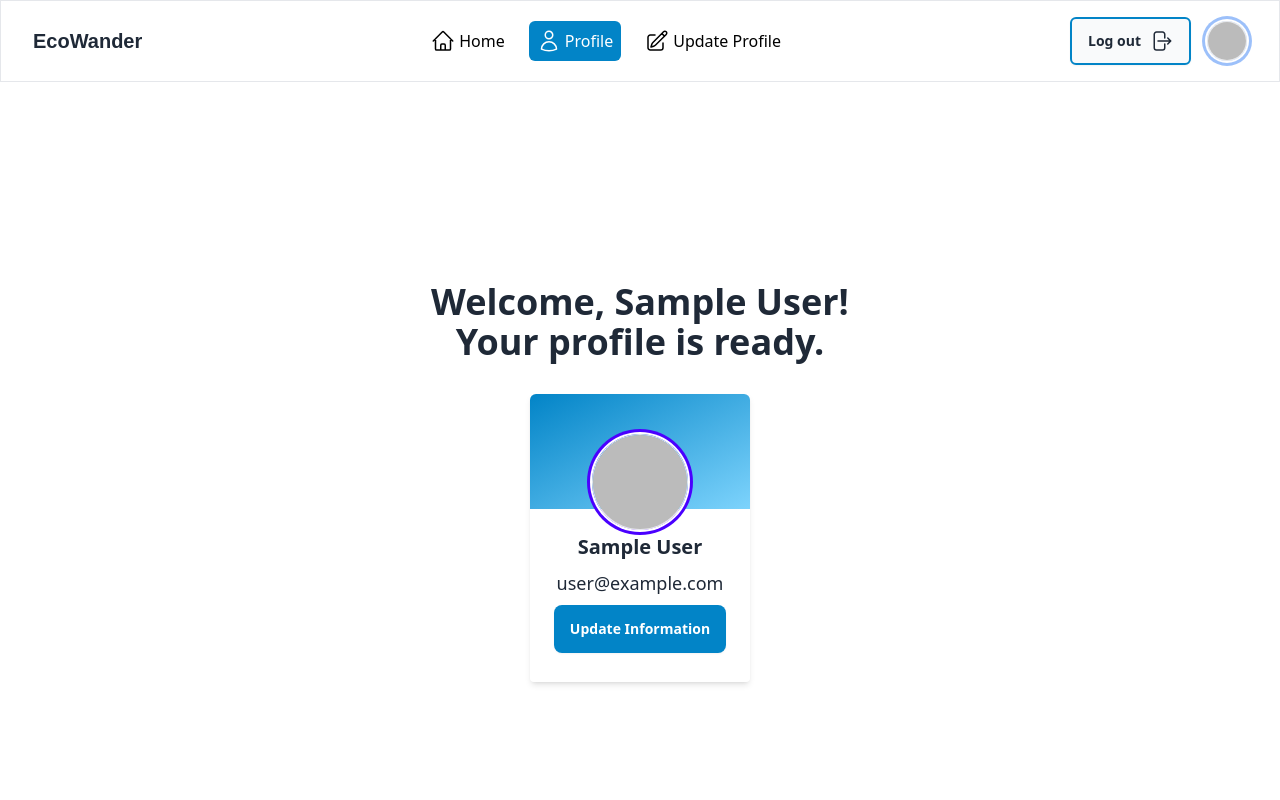
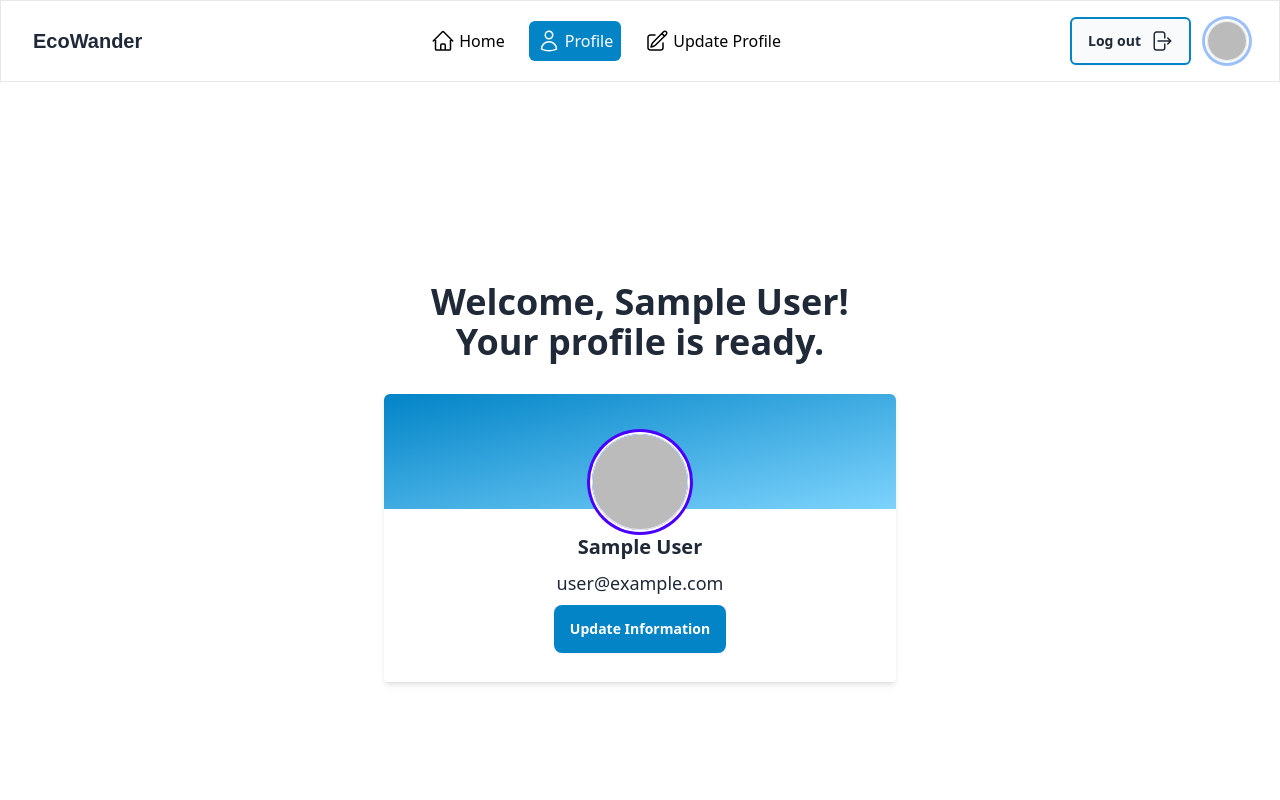
Before and after one commit to Rupon100/EcoWander, a React (Vite) app: page /profile in a window 1280 px wide. Shown: the top 800 px of the page. Built offline with nearby package versions, Linux system fonts and the light colour scheme; no server answers; sample sign-in values are in the browser's storage; a web font is replaced by a local one.

Commit message:
make a width of update profile

```diff
--- a/src/Components/Profile.jsx
+++ b/src/Components/Profile.jsx
@@ -6,9 +6,9 @@ import 'animate.css';
 const Profile = () => {
     const { user } = useContext(AuthContext);
     return (
-        <div className="min-h-screen w-full p-4 md:p-24 flex flex-col gap-8 justify-center items-center animate__animated animate__fadeInUp">
+        <div className="min-h-screen w-full  p-4 md:p-24 flex flex-col gap-8 justify-center items-center animate__animated animate__fadeInUp">
             <h2 className="text-center text-xl md:text-4xl font-semibold">Welcome, {user.displayName}! <br /> Your profile is ready.</h2>
-            <div className="relative h-72 flex flex-col justify-center items-center rounded shadow-md">
+            <div className="relative max-w-lg w-full h-72 flex flex-col justify-center items-center rounded shadow-md">
                 <div className="h-2/5 rounded-t-md w-full round  bg-gradient-to-br from-sky-600 to-sky-300">
                 </div>
                 <div className="absolute top-10">
--- a/src/Components/UpdateProfile.jsx
+++ b/src/Components/UpdateProfile.jsx
@@ -24,7 +24,7 @@ const UpdateProfile = () => {
 
     return (
         <div className='min-h-screen w-full flex gap-8 flex-col justify-center items-center  animate__animated animate__fadeInUp'>
-          <div>
+          <div className='space-y-4'>
             <h1 className='font-semibold text-xl md:text-4xl text-center '>Update Your Profile</h1>
             <form onSubmit={handleUpdate} className="card-body max-w-xl shadow flex ">
                 <div className="form-control">
```
